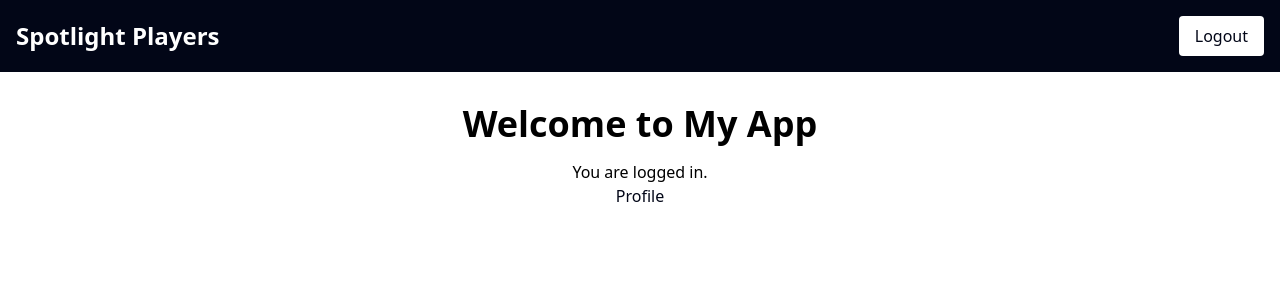
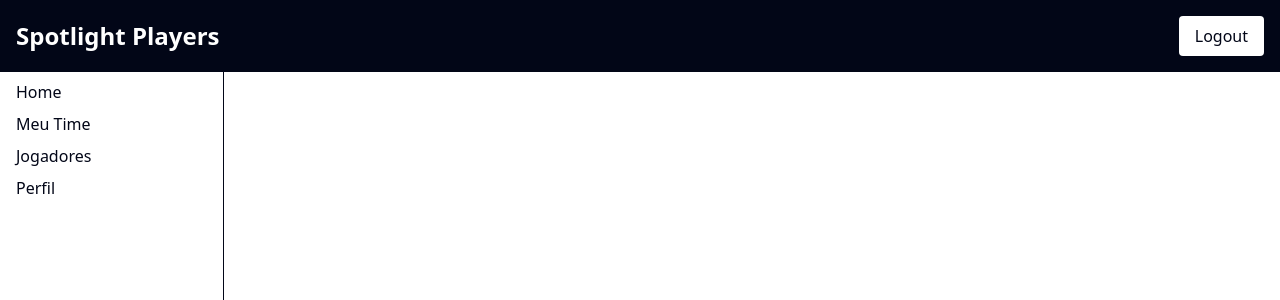
Before and after one commit to jeanrabelo75/spotlight-players-frontend, a Next.js app: page /app in a window 1280 px wide. Shown: the top 300 px of the page. Built offline with nearby package versions, Linux system fonts and the light colour scheme; no server answers; sample sign-in values are in the browser's storage.

Commit message:
add layout and sidebar

```diff
--- /dev/null
+++ b/src/components/applayout.js
@@ -0,0 +1,83 @@
+import Cookies from "js-cookie";
+import { useRouter } from "next/router";
+import React, { useEffect } from "react";
+import Sidebar from "@/components/sidebar";
+import { useSession, signOut } from "next-auth/react";
+
+const AppLayout = ({ children }) => {
+  const { data: session } = useSession();
+  const router = useRouter();
+
+  // Verifica se o usuário está autenticado
+  useEffect(() => {
+    if (!session) {
+      router.push("/");
+    }
+  }, [session, router]);
+
+  // Define o access token no cookie
+  useEffect(() => {
+    if (session?.user?.accessToken) {
+      Cookies.set("access-token", session.user.accessToken);
+    }
+  }, [session]);
+
+  // Função para fazer logout
+  function userLogout() {
+    signOut({ redirect: false }).then(() => {
+      router.push("/");
+    });
+  }
+
+  return (
+    <div className="flex h-screen">
+      {/* Sidebar (Desktop) */}
+      <Sidebar />
+
+      <div className="flex-1 flex flex-col h-full">
+        {/* Header */}
+        <header className="bg-primary p-4 text-white flex justify-between items-center">
+          <div className="text-2xl font-bold">Spotlight Players</div>
+          <nav className="space-x-4 hidden md:flex">
+            <button
+              onClick={userLogout}
+              className="bg-white text-primary px-4 py-2 rounded"
+            >
+              Logout
+            </button>
+          </nav>
+          <div className="md:hidden">
+            <button>
+              <svg
+                className="w-6 h-6"
+                fill="none"
+                stroke="currentColor"
+                viewBox="0 0 24 24"
+                xmlns="http://www.w3.org/2000/svg"
+              >
+                <path
+                  strokeLinecap="round"
+                  strokeLinejoin="round"
+                  strokeWidth={2}
+                  d="M4 6h16M4 12h16m-7 6h7"
+                />
+              </svg>
+            </button>
+          </div>
+        </header>
+
+        {/* Logout Button (Mobile) */}
+        <nav className="md:hidden flex justify-center">
+          <button
+            onClick={userLogout}
+            className="bg-white text-primary px-4 py-2 rounded mt-4"
+          >
+            Logout
+          </button>
+        </nav>
+      </div>
+    </div>
+  );
+};
+
+export default AppLayout;
--- /dev/null
+++ b/src/components/sidebar.js
@@ -0,0 +1,35 @@
+import React from "react";
+import Link from "next/link";
+
+const Sidebar = ({ isOpen }) => {
+  return (
+    <aside className="bg-gray-800 text-primary w-56 h-screen fixed top-0 left-0 mt-16 border-r border-gray-600">
+      <div className="p-4">
+        <ul className="space-y-2">
+          <li>
+            <Link href="/app/">
+              <span className="block">Home</span>
+            </Link>
+          </li>
+          <li>
+            <Link href="/app/team">
+              <span className="block">Meu Time</span>
+            </Link>
+          </li>
+          <li>
+            <Link href="/app/players">
+              <span className="block">Jogadores</span>
+            </Link>
+          </li>
+          <li>
+            <Link href="/app/profile">
+              <span className="block">Perfil</span>
+            </Link>
+          </li>
+        </ul>
+      </div>
+    </aside>
+  );
+};
+
+export default Sidebar;
--- a/src/pages/app/index.js
+++ b/src/pages/app/index.js
@@ -1,80 +1,11 @@
-import Link from "next/link";
-import Cookies from "js-cookie";
-import { useRouter } from "next/router";
-import { useSession, signOut } from "next-auth/react";
+import AppLayout from "@/components/applayout";
 
-const AppHome = () => {
-  const router = useRouter();
-  const { data: session } = useSession();
-  Cookies.set("access-token", session?.user?.accessToken);
-
-  function userLogout() {
-    signOut({ redirect: false }).then(() => {
-      router.push("/");
-    });
-  }
-
-  if (!session) {
-    router.push("/");
-    return null;
-  }
-
+const HomeApp = () => {
   return (
-    <div>
-      {/* Header */}
-      <header className="bg-primary p-4 text-white flex justify-between items-center">
-        <div className="text-2xl font-bold">Spotlight Players</div>
-        <nav className="space-x-4 hidden md:flex">
-          <button
-            onClick={userLogout}
-            className="bg-white text-primary px-4 py-2 rounded"
-          >
-            Logout
-          </button>
-        </nav>
-        <div className="md:hidden">
-          <button>
-            <svg
-              className="w-6 h-6"
-              fill="none"
-              stroke="currentColor"
-              viewBox="0 0 24 24"
-              xmlns="http://www.w3.org/2000/svg"
-            >
-              <path
-                strokeLinecap="round"
-                strokeLinejoin="round"
-                strokeWidth={2}
-                d="M4 6h16M4 12h16m-7 6h7"
-              />
-            </svg>
-          </button>
-        </div>
-      </header>
-
-      <h1 className="text-4xl font-bold text-center mt-8">Welcome to My App</h1>
-      <div className="text-center mt-4">
-        {session ? (
-          <>
-            <p>You are logged in.</p>
-            <Link href="/app/profile">
-              <span className="text-primary">Profile</span>
-            </Link>
-          </>
-        ) : (
-          <>
-            <Link href="/login">
-              <span className="text-primary">Login</span>
-            </Link>
-            <br />
-            <Link href="/register">
-              <span className="text-primary">Register</span>
-            </Link>
-          </>
-        )}
-      </div>
-    </div>
+    <AppLayout>
+      <div>Home</div>
+    </AppLayout>
   );
 };
 
-export default AppHome;
+export default HomeApp;
```
